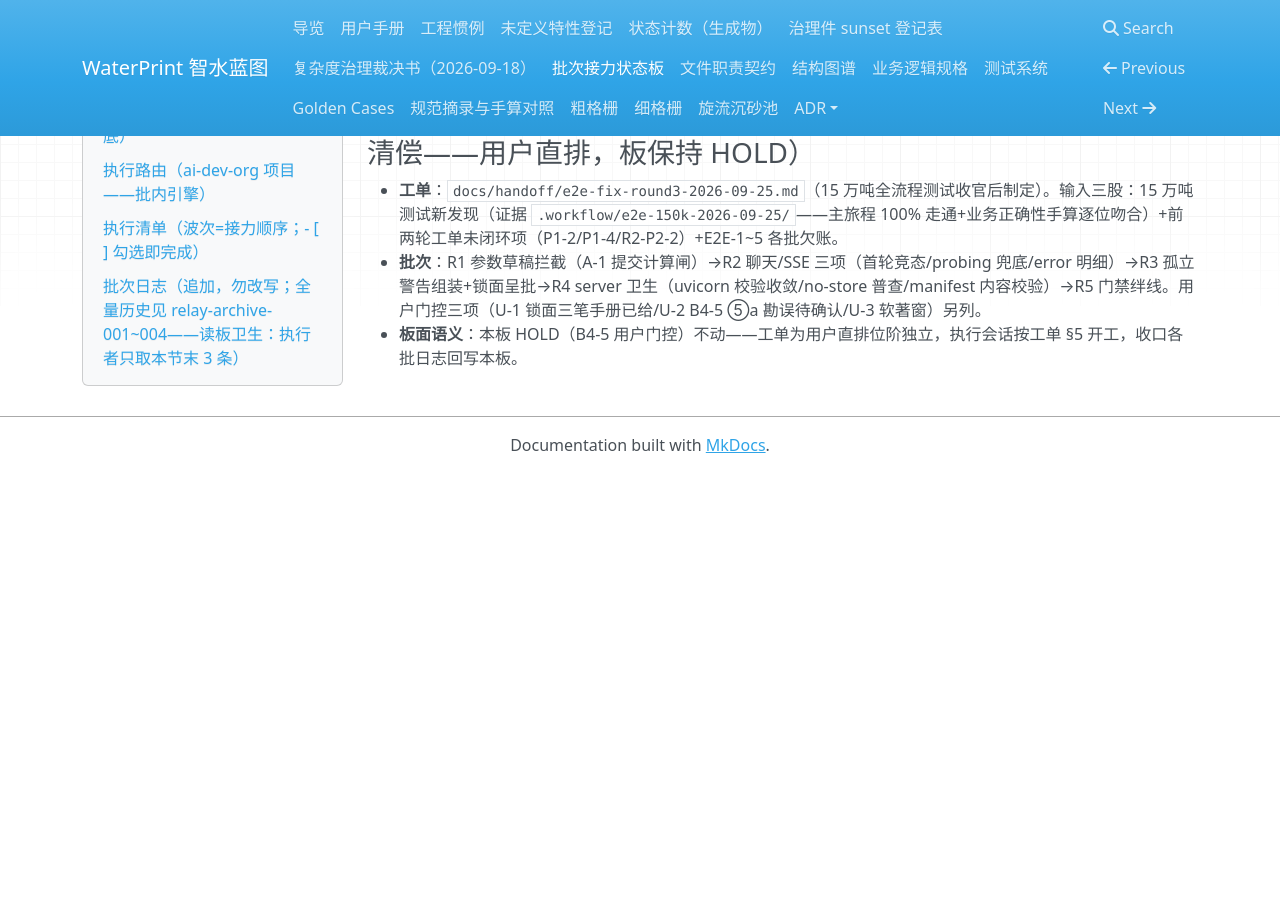
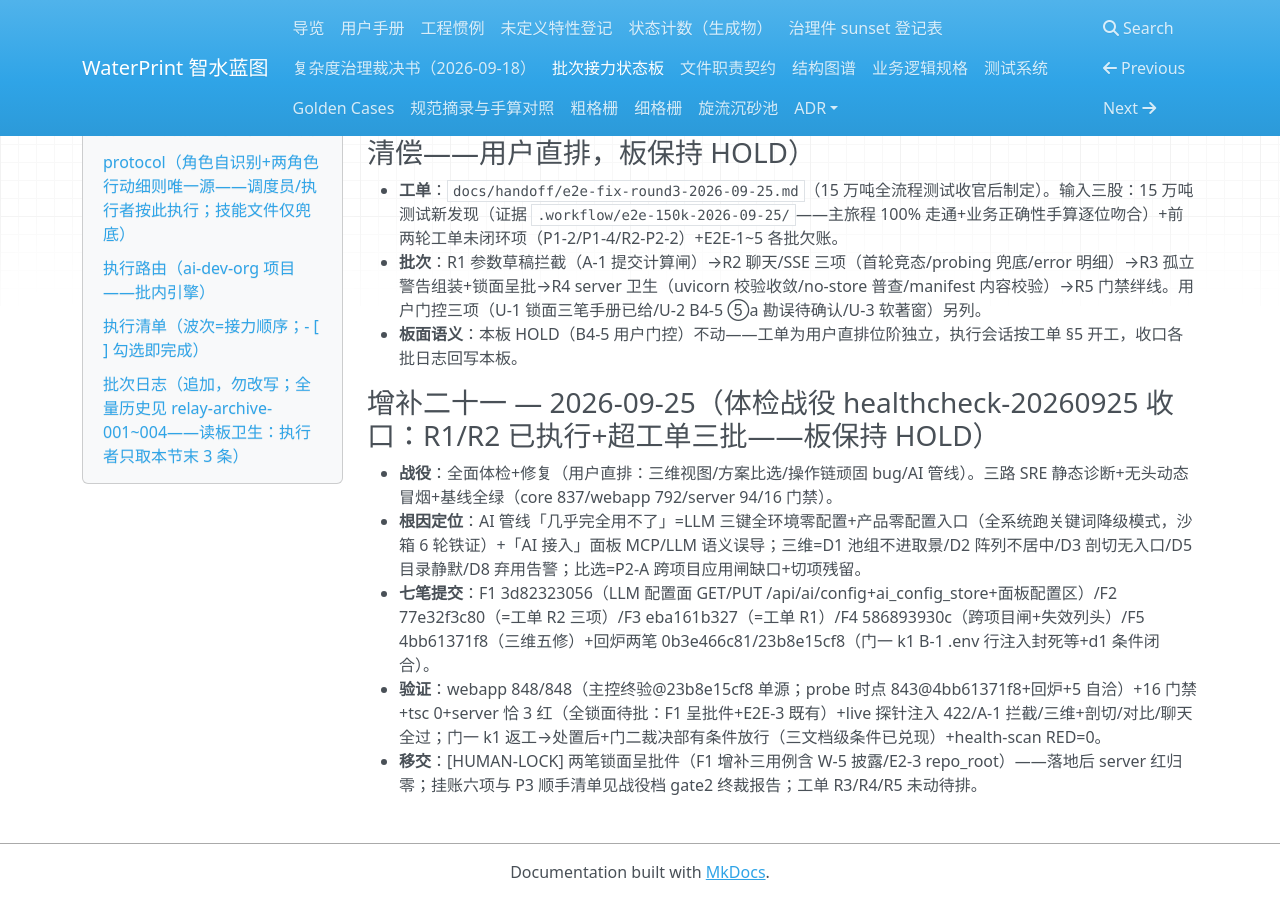
Before and after one commit to yyx20040712/waterprint, an MkDocs documentation site: the page built from docs/handoff/relay.md, in a window 1280 px wide and 900 px high, scrolled down 9143 px. Built offline with MkDocs 1.6.1, drawn with Linux system fonts in a browser that asks for light colours; nearby versions of some CDN libraries; before the commit the page ends 9616 px from its top, so only the background shows below that.

Commit message:
接力板增补二十一：体检战役 healthcheck-20260925 收口登记（R1/R2 已执行+超工单三批+两回炉笔；门二有条件放行三条件兑现；两锁面呈批件移交人类）

```diff
--- a/docs/handoff/relay.md
+++ b/docs/handoff/relay.md
@@ -202,3 +202,11 @@
 - **工单**：`docs/handoff/e2e-fix-round3-2026-09-25.md`（15 万吨全流程测试收官后制定）。输入三股：15 万吨测试新发现（证据 `.workflow/e2e-150k-2026-09-25/`——主旅程 100% 走通+业务正确性手算逐位吻合）+前两轮工单未闭环项（P1-2/P1-4/R2-P2-2）+E2E-1~5 各批欠账。
 - **批次**：R1 参数草稿拦截（A-1 提交计算闸）→R2 聊天/SSE 三项（首轮竞态/probing 兜底/error 明细）→R3 孤立警告组装+锁面呈批→R4 server 卫生（uvicorn 校验收敛/no-store 普查/manifest 内容校验）→R5 门禁绊线。用户门控三项（U-1 锁面三笔手册已给/U-2 B4-5 ⑤a 勘误待确认/U-3 软著窗）另列。
 - **板面语义**：本板 HOLD（B4-5 用户门控）不动——工单为用户直排位阶独立，执行会话按工单 §5 开工，收口各批日志回写本板。
+
+### 增补二十一 — 2026-09-25（体检战役 healthcheck-20260925 收口：R1/R2 已执行+超工单三批——板保持 HOLD）
+
+- **战役**：全面体检+修复（用户直排：三维视图/方案比选/操作链顽固 bug/AI 管线）。三路 SRE 静态诊断+无头动态冒烟+基线全绿（core 837/webapp 792/server 94/16 门禁）。
+- **根因定位**：AI 管线「几乎完全用不了」=LLM 三键全环境零配置+产品零配置入口（全系统跑关键词降级模式，沙箱 6 轮铁证）+「AI 接入」面板 MCP/LLM 语义误导；三维=D1 池组不进取景/D2 阵列不居中/D3 剖切无入口/D5 目录静默/D8 弃用告警；比选=P2-A 跨项目应用闸缺口+切项残留。
+- **七笔提交**：F1 3d82323056（LLM 配置面 GET/PUT /api/ai/config+ai_config_store+面板配置区）/F2 77e32f3c80（=工单 R2 三项）/F3 eba161b327（=工单 R1）/F4 586893930c（跨项目闸+失效列头）/F5 4bb61371f8（三维五修）+回炉两笔 0b3e466c81/23b8e15cf8（门一 k1 B-1 .env 行注入封死等+d1 条件闭合）。
+- **验证**：webapp 848/848（主控终验@23b8e15cf8 单源；probe 时点 843@4bb61371f8+回炉+5 自洽）+16 门禁+tsc 0+server 恰 3 红（全锁面待批：F1 呈批件+E2E-3 既有）+live 探针注入 422/A-1 拦截/三维+剖切/对比/聊天全过；门一 k1 返工→处置后+门二裁决部有条件放行（三文档级条件已兑现）+health-scan RED=0。
+- **移交**：[HUMAN-LOCK] 两笔锁面呈批件（F1 增补三用例含 W-5 披露/E2-3 repo_root）——落地后 server 红归零；挂账六项与 P3 顺手清单见战役档 gate2 终裁报告；工单 R3/R4/R5 未动待排。
```
